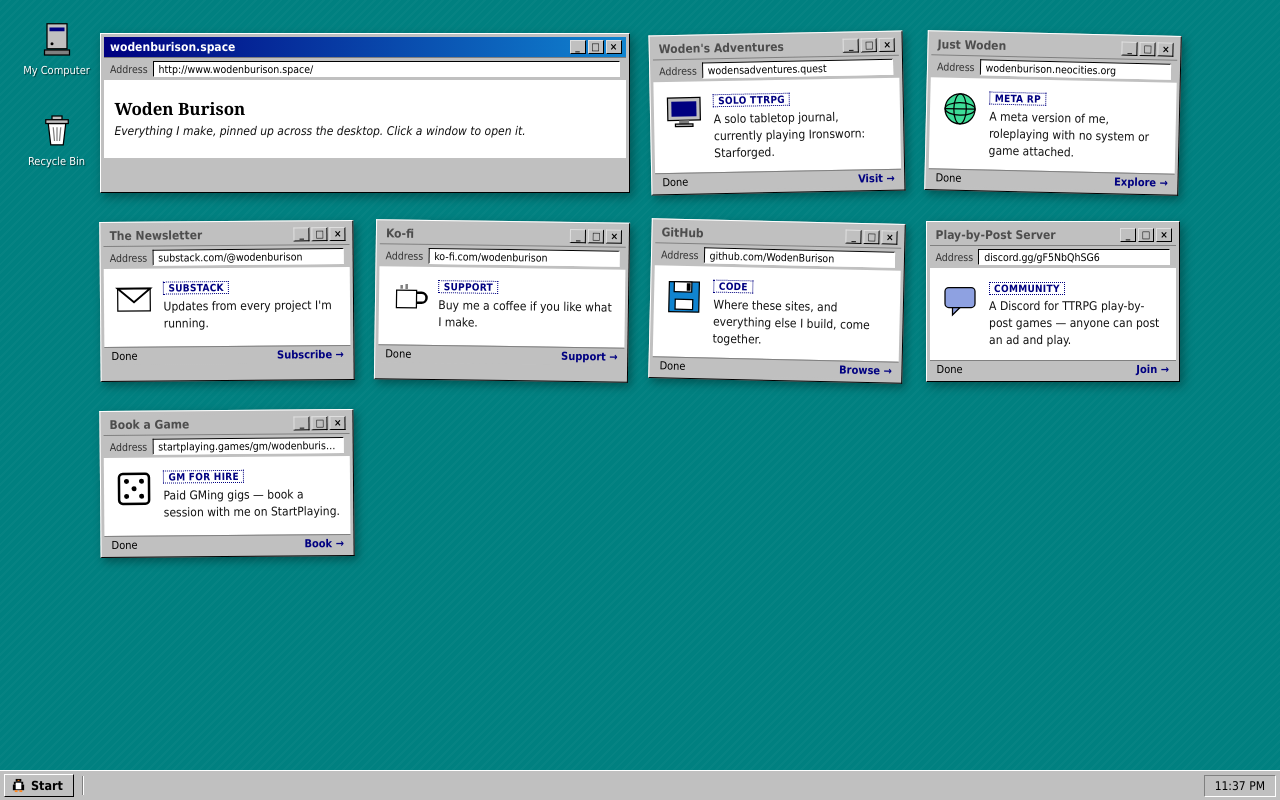
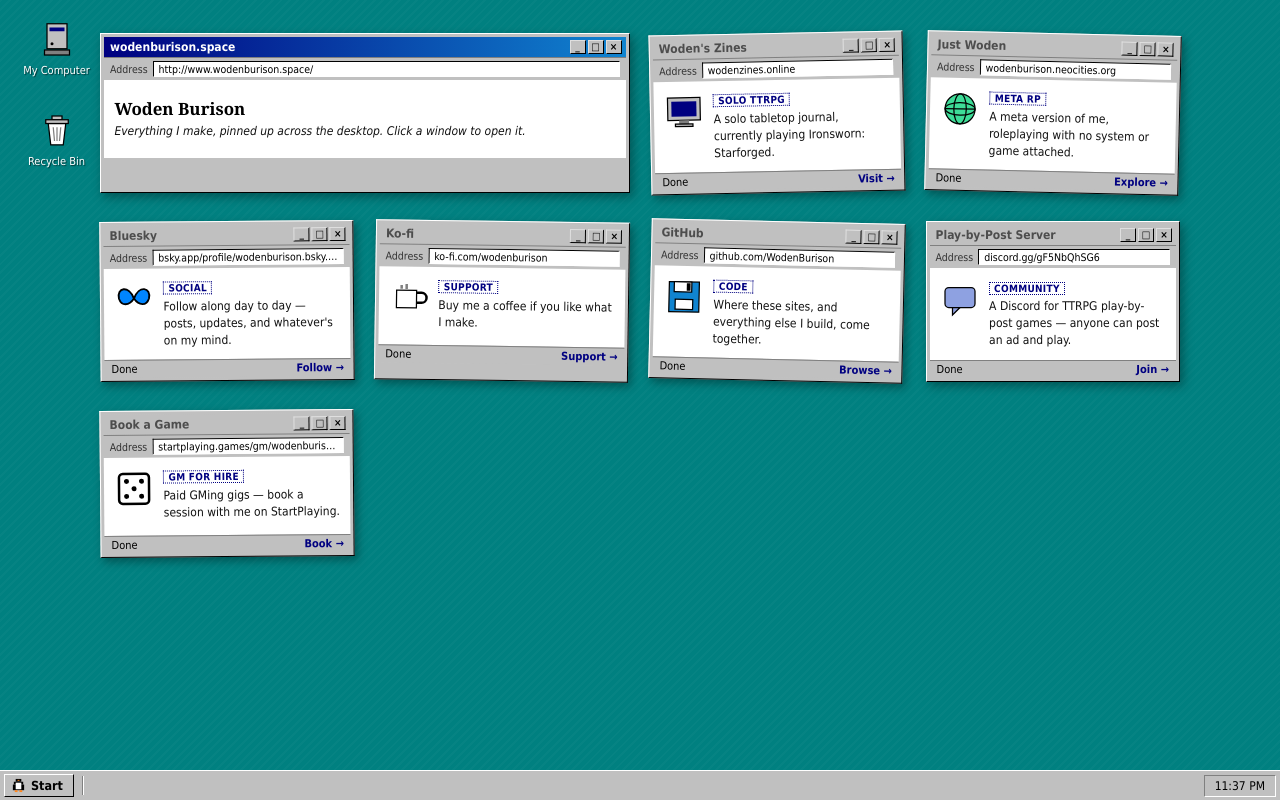
Before and after one commit to WodenBurison/wodenburison-links, a plain HTML site: page index.html in a window 1280 px wide. Drawn offline with Linux system fonts and the light colour scheme.

Commit message:
Add Bluesky, drop Substack, fix zine domain/branding refs

```diff
--- a/index.html
+++ b/index.html
@@ -54,16 +54,16 @@
       </div>
     </div>
 
-    <a class="popup" href="https://wodensadventures.quest/" target="_blank" rel="noopener">
+    <a class="popup" href="https://wodenzines.online/" target="_blank" rel="noopener">
       <div class="popup-titlebar">
-        <span class="popup-title">Woden's Adventures</span>
+        <span class="popup-title">Woden's Zines</span>
         <span class="popup-controls">
           <span class="tb-btn">_</span><span class="tb-btn">&#9633;</span><span class="tb-btn">&times;</span>
         </span>
       </div>
       <div class="popup-address">
         <span class="addr-label">Address</span>
-        <span class="addr-field">wodensadventures.quest</span>
+        <span class="addr-field">wodenzines.online</span>
       </div>
       <div class="popup-body">
         <svg class="popup-icon" viewBox="0 0 32 32" xmlns="http://www.w3.org/2000/svg">
@@ -106,28 +106,28 @@
       <div class="popup-status"><span>Done</span><span class="popup-cta">Explore &rarr;</span></div>
     </a>
 
-    <a class="popup" href="https://open.substack.com/pub/wodenburison/p/hello?r=8p3mjr&amp;utm_campaign=post&amp;utm_medium=web&amp;showWelcomeOnShare=true" target="_blank" rel="noopener">
+    <a class="popup" href="https://bsky.app/profile/wodenburison.bsky.social" target="_blank" rel="noopener">
       <div class="popup-titlebar">
-        <span class="popup-title">The Newsletter</span>
+        <span class="popup-title">Bluesky</span>
         <span class="popup-controls">
           <span class="tb-btn">_</span><span class="tb-btn">&#9633;</span><span class="tb-btn">&times;</span>
         </span>
       </div>
       <div class="popup-address">
         <span class="addr-label">Address</span>
-        <span class="addr-field">substack.com/@wodenburison</span>
+        <span class="addr-field">bsky.app/profile/wodenburison.bsky.social</span>
       </div>
       <div class="popup-body">
         <svg class="popup-icon" viewBox="0 0 32 32" xmlns="http://www.w3.org/2000/svg">
-          <rect x="3" y="7" width="26" height="18" fill="#fff" stroke="#000"/>
-          <polygon points="3,7 16,18 29,7" fill="none" stroke="#000" stroke-width="1.5"/>
+          <path d="M16 15 C 12 4, 2 6, 4 15 C 6 21, 12 21, 16 15 Z" fill="#0085ff" stroke="#000" stroke-width="1.5"/>
+          <path d="M16 15 C 20 4, 30 6, 28 15 C 26 21, 20 21, 16 15 Z" fill="#0085ff" stroke="#000" stroke-width="1.5"/>
         </svg>
         <div class="popup-text">
-          <span class="popup-stamp">Substack</span>
-          <p class="popup-desc">Updates from every project I'm running.</p>
+          <span class="popup-stamp">Social</span>
+          <p class="popup-desc">Follow along day to day &mdash; posts, updates, and whatever's on my mind.</p>
         </div>
       </div>
-      <div class="popup-status"><span>Done</span><span class="popup-cta">Subscribe &rarr;</span></div>
+      <div class="popup-status"><span>Done</span><span class="popup-cta">Follow &rarr;</span></div>
     </a>
 
     <a class="popup" href="https://ko-fi.com/wodenburison" target="_blank" rel="noopener">
```
Also changed, not shown: 1 other file.
